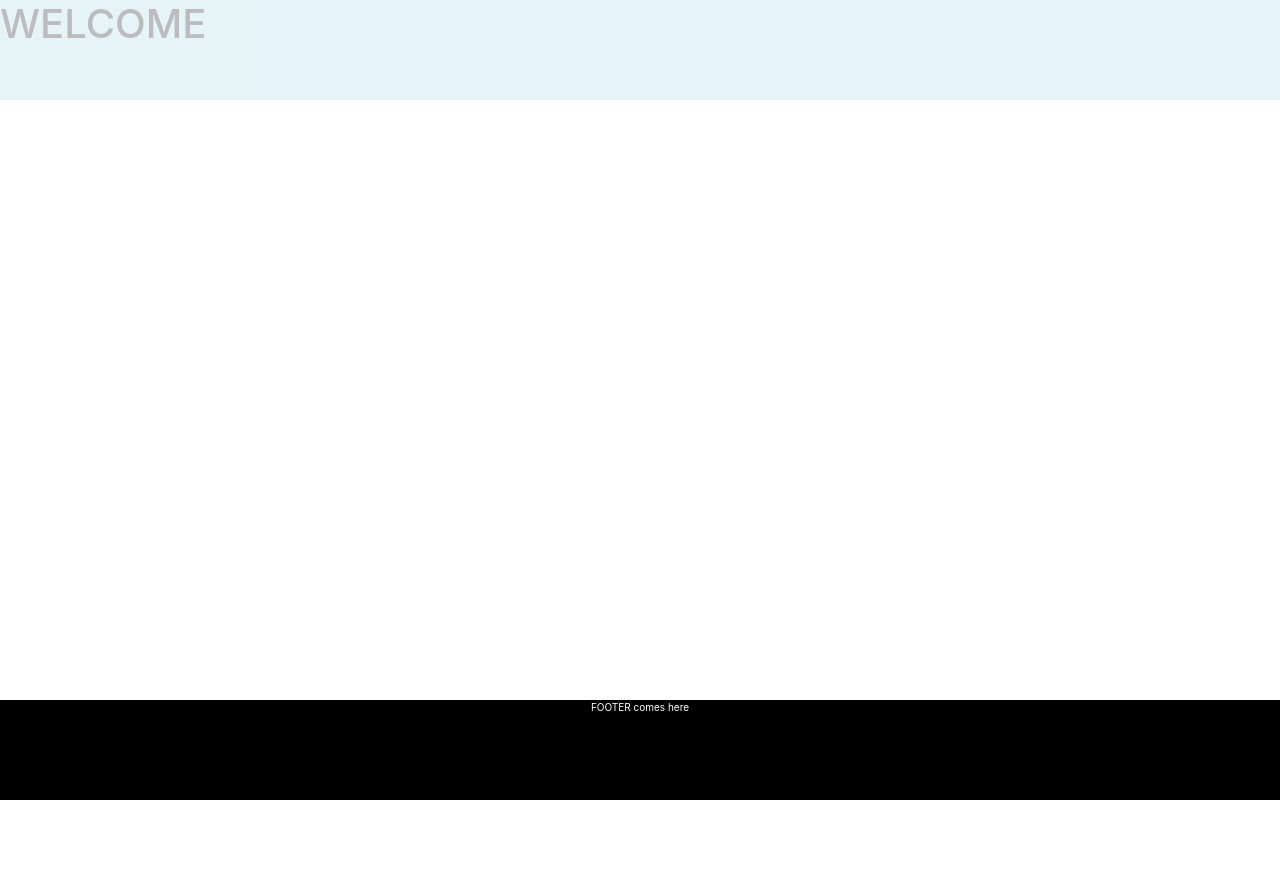
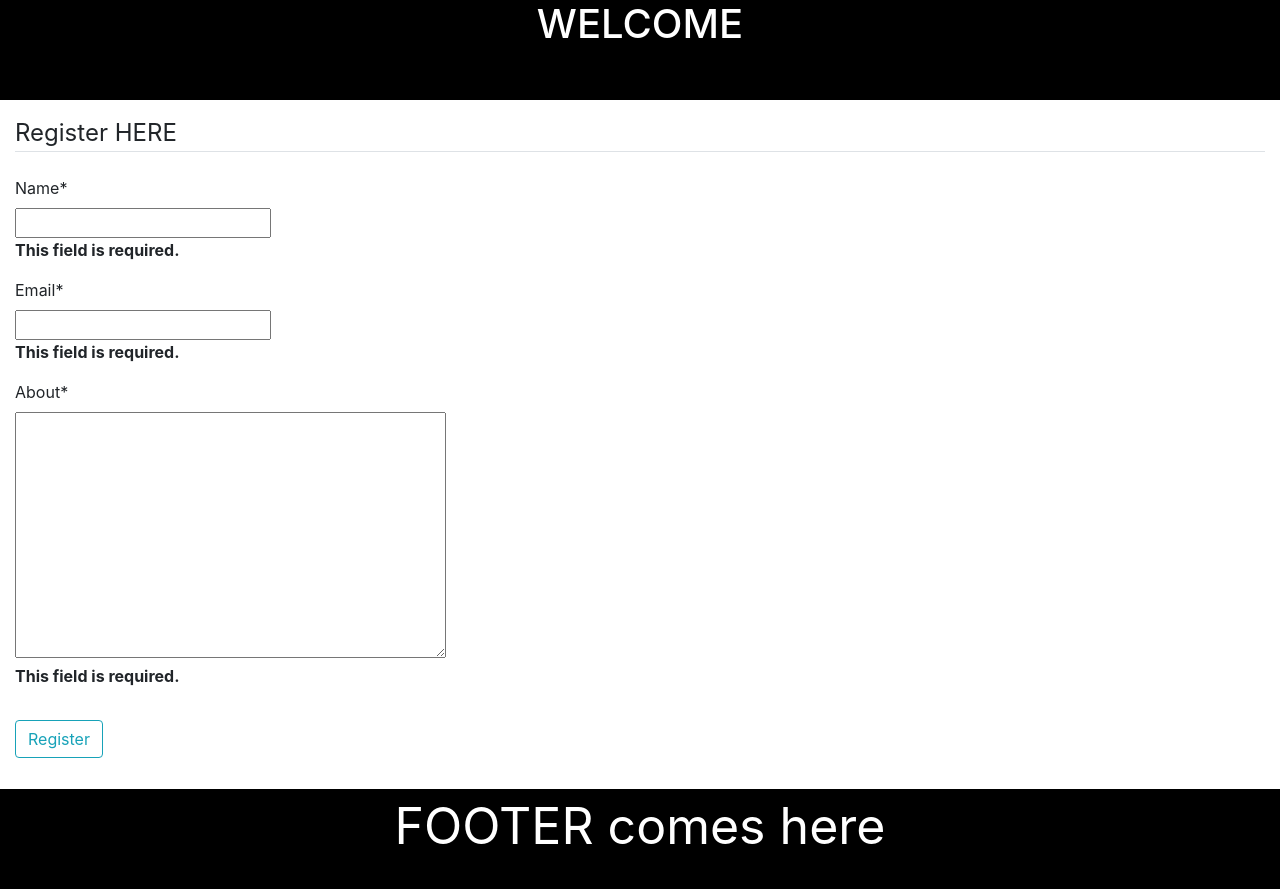
Before and after one commit to Rakshith176/basic-django, a Django app: page /app/register/ in a window 1280 px wide. Before the commit the page ends 800 px from the top, so only its background shows below. Run offline with Django 3.2, Linux system fonts and the light colour scheme; some libraries are stand-ins or nearby versions.

Commit message:
added crispy-forms

```diff
--- a/django_sample/app/templates/base.html
+++ b/django_sample/app/templates/base.html
@@ -11,16 +11,21 @@
 <style type="text/css">
 
 .header{
-	background-color: lightblue;
-	opacity: 0.3;
+	background-color: black;
+
 	width: 100%;
 	height: 100px;
 
 }
+.header-font{
+	text-align: center;
+	font-size: 40px;
+	color: white;
+}
 
 .footer{
 
-   position: fixed;
+
    left: 0;
    bottom: 0;
    width: 100%;
@@ -30,13 +35,9 @@
    text-align: center;
 }
 
-.content{
-	padding: 10px;
-}
-
 .font{
 	color: white;
-	font-size: 10px;
+	font-size: 50px;
 
 }
 
@@ -47,12 +48,12 @@
 </head>
 <body>
 <div class="header">
-	<div style="align-content: center;">
+	<div class="header-font">
 		<H1>WELCOME</H1>
 
 	</div>
 </div>
-<div class="content">
+<div style="padding: 15px;">
 {% block content %}
 {% endblock content %}
 </div>
--- a/django_sample/app/templates/register.html
+++ b/django_sample/app/templates/register.html
@@ -1,19 +1,21 @@
 {% extends "base.html" %}
-{% block styles %}
 
-.container{
+{% load crispy_forms_tags %}
 
-}
+{% block content %}
+    <div class="content-section">
+        <form method="POST" enctype="multipart/form-data">
+            {% csrf_token %}
+            <fieldset class="form-group">
+                <legend class="border-bottom mb-4">Register HERE</legend>
+                <!-- crispy tag helps in more user friendly forms -->
+                {{ form|crispy }}
+            </fieldset>
+            <div class="form-group">
+                <button class="btn btn-outline-info" type="submit">Register</button>
+            </div>
+        </form>
+    </div>
 
 
 {% endblock %}
-
-{% block content %}
-<div class="container">
-	<div>
-</div>
-
-
-
-
-{% endblock content %}
--- a/django_sample/app/views.py
+++ b/django_sample/app/views.py
@@ -5,6 +5,7 @@ from .models import *
 
 
 def register(request):
+	form = Register(request.POST)
 	if request.method == 'POST':
 		form=Register(request.POST)
 		if form.is_valid():
--- a/django_sample/django_sample/settings.py
+++ b/django_sample/django_sample/settings.py
@@ -38,6 +38,7 @@ INSTALLED_APPS = [
     'django.contrib.messages',
     'django.contrib.staticfiles',
     'app',
+    'crispy_forms',
 ]
 
 MIDDLEWARE = [
```
